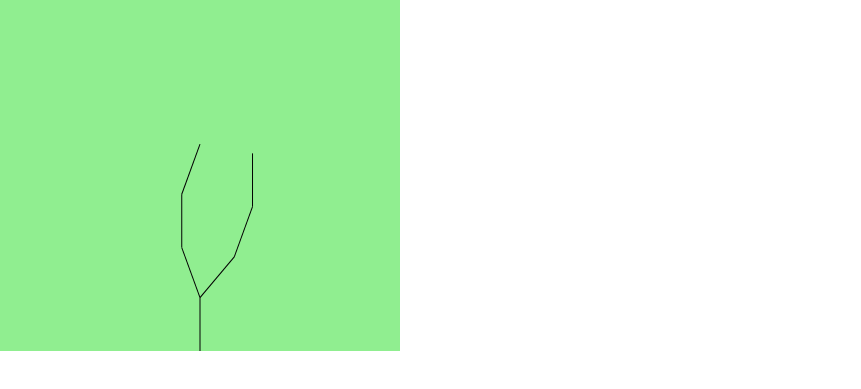
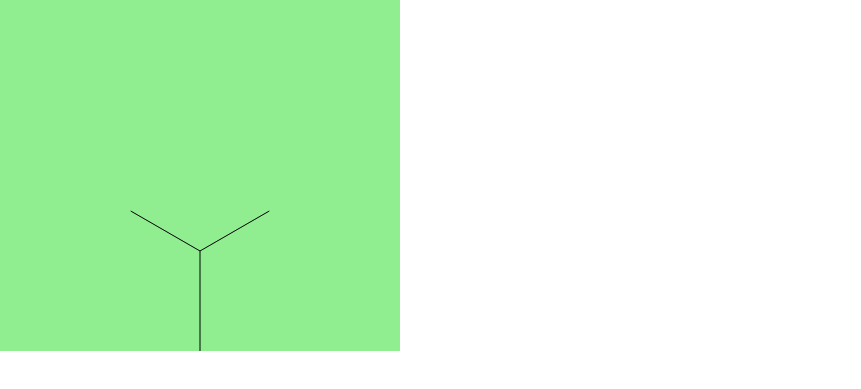
Before and after one commit to cgomezz13/fractaltrees, a website built with webpack: page index.html in a window 1280 px wide. Both pictures are taken after a click on the element 200 px from the left and 230 px from the top of the page. Shown: the part 79-468 px from the top of the page, without its empty margins (0-861 px from the left). Built offline with nearby package versions, Linux system fonts and the light colour scheme.

Commit message:
object oriented branches created

```diff
--- a/index.html
+++ b/index.html
@@ -23,8 +23,14 @@
       <p class='tree-explanation' align='left'>Explanation for first bad tree</p>
     </section> -->
 
-    <section class='third-tree'>
+    <!-- <section class='third-tree'>
       <canvas class='canvas-background' id='canvas-3' height=400 width=400 ></canvas>
+
+      <p class='tree-explanation' align='left'>Explanation for first bad tree</p>
+    </section> -->
+
+    <section class='fourth-tree'>
+      <canvas class='canvas-background' id='canvas-4' height=400 width=400 ></canvas>
 
       <p class='tree-explanation' align='left'>Explanation for first bad tree</p>
     </section>
--- a/lib/entry.js
+++ b/lib/entry.js
@@ -1,6 +1,7 @@
 import Draw from './tree.js';
 import RecursiveDraw from './recursive';
 import Lsystem from './lsystem';
+import OOTree from './oo_tree';
 
 document.addEventListener('DOMContentLoaded', () => {
   let ctx;
@@ -16,11 +17,35 @@ document.addEventListener('DOMContentLoaded', () => {
   // recursive.addEventListener("click", () => {
   //   RecursiveDraw(ctx, 400/2, 400, 80, 0);
   // })
+  //
+  // let lsystem = document.getElementById('canvas-3');
+  // ctx = lsystem.getContext('2d');
+  // let graph = new Lsystem(ctx, 400, 400, 80);
+  // lsystem.addEventListener('click', () => {
+  //   graph.generate();
+  // })
 
-  let lsystem = document.getElementById('canvas-3');
-  ctx = lsystem.getContext('2d');
-  let graph = new Lsystem(ctx, 400, 400, 80);
-  lsystem.addEventListener('click', () => {
-    graph.generate();
+  let oocanvas = document.getElementById('canvas-4');
+  ctx = oocanvas.getContext('2d');
+  let start = [400/2, 400];
+  let end = [400/2, 400-100];
+  let commands = [];
+  let root = new OOTree(ctx, start, end, 80, (Math.PI/6))
+  oocanvas.addEventListener('click', () => {
+    commands[0] = root; // root
+    for (var j = commands.length-1; j >= 0; j--) {
+      commands.push(commands[j].leftBranch())
+      commands.push(commands[j].rightBranch())
+    }
+
+    console.log(commands)
+
+    for (var i = 0; i < commands.length; i++) {
+      if (!commands[i].finished) {
+        commands[i].draw();
+      }
+    }
+
+    console.log('COMPLETE')
   })
 })
--- a/lib/oo_tree.js
+++ b/lib/oo_tree.js
@@ -1,13 +1,56 @@
 class OOTree {
-  constructor (ctx, start, end) {
+  constructor (ctx, start, end, length, angle) {
     this.ctx = ctx;
     this.start = start;
     this.end = end;
+    this.length = length;
+    this.finished = false;
+    this.angle = angle
+  }
+
+  draw () {
+    this.ctx.beginPath();
+    this.ctx.moveTo(this.start[0], this.start[1]);
+    this.ctx.lineTo(this.end[0], this.end[1]);
+    this.ctx.stroke();
+    this.finished = true;
+
+    console.log(this.start, this.end)
+  }
+
+  leftBranch () {
+    this.ctx.save();
+
+    let newStart = [this.end[0], this.end[1]];
+    let newEnd = [];
+    newEnd[0] = this.end[0] - (this.length * Math.cos(Math.PI/6))
+    newEnd[1] = this.end[1] - (this.length * Math.sin(Math.PI/6))
+
+    // this.ctx.translate(this.end[0], this.end[1]);
+    // this.ctx.moveTo(0,0);
+    // this.ctx.rotate(Math.PI/6);
+    // let newStart = [0,0];
+    // let newEnd = [0, -this.length];
+    var leftBranch = new OOTree(this.ctx, newStart, newEnd, this.length*(0.63))
+
+    this.ctx.restore();
+    debugger
+    // leftBranch.draw()
+    return leftBranch;
+  }
 
 
+  rightBranch () {
+    let newStart = [this.end[0], this.end[1]];
+    let newEnd = [];
+    newEnd[0] = this.end[0] - (this.length * -Math.cos(Math.PI/6))
+    newEnd[1] = this.end[1] - (this.length * Math.sin(Math.PI/6))
+
+    var rightBranch = new OOTree(this.ctx, newStart, newEnd, this.length*(0.63))
+
+    return rightBranch;
   }
 
-  branch(start, end){
+}
 
-  }
-}
+export default OOTree;
```
